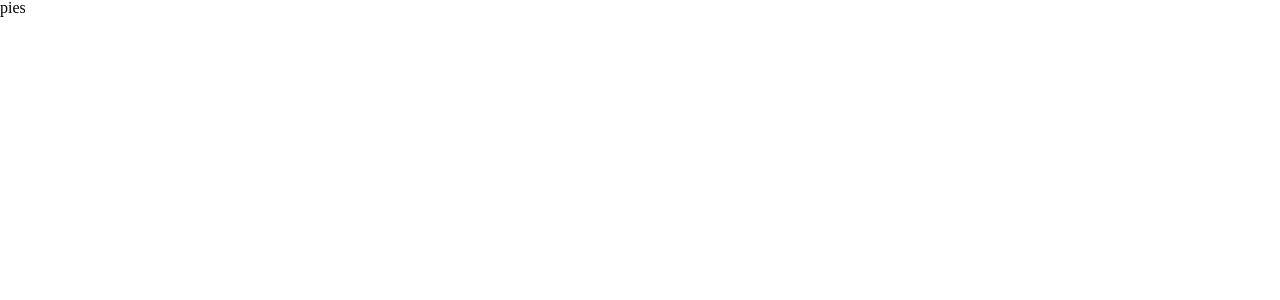
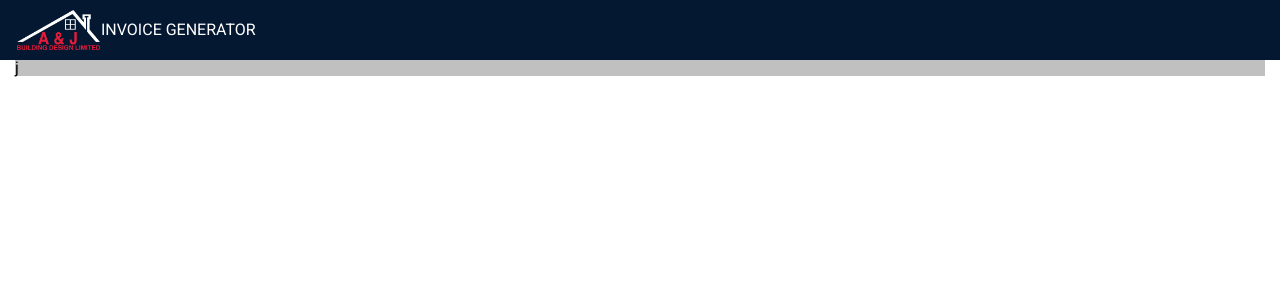
Before and after one commit to bartegs/AJ-INVOICE, a React app: page / in a window 1280 px wide. Shown: the top 300 px of the page. Built offline with nearby package versions, Linux system fonts and the light colour scheme.

Commit message:
AJI-2 Add Navbar

```diff
--- a/package.json
+++ b/package.json
@@ -14,8 +14,7 @@
     "lint:scss:fix": "stylelint src/**/*.scss --fix",
     "lint": "run-p lint:ts lint:scss",
     "lint:fix": "run-p lint:ts:fix lint:scss:fix",
-    "check-types": "tsc -p tsconfig.json --noEmit",
-    "prepare": "husky install"
+    "check-types": "tsc -p tsconfig.json --noEmit"
   },
   "keywords": [],
   "author": "bartegs",
@@ -40,18 +39,21 @@
     "file-loader": "^6.2.0",
     "html-webpack-plugin": "^5.5.0",
     "husky": "^7.0.4",
+    "node-sass": "^7.0.1",
     "npm-run-all": "^4.1.5",
     "postcss-scss": "^4.0.3",
     "prettier": "^2.6.2",
     "resolve-url-loader": "^5.0.0",
     "sass": "^1.50.0",
     "sass-loader": "^12.6.0",
+    "sass-resources-loader": "^2.2.5",
     "style-loader": "^3.3.1",
     "stylelint": "^14.6.1",
     "stylelint-config-standard": "^25.0.0",
     "stylelint-scss": "^4.2.0",
     "ts-loader": "^9.2.8",
     "typescript": "^4.6.3",
+    "url-loader": "^4.1.1",
     "webpack": "^5.72.0",
     "webpack-cli": "^4.9.2",
     "webpack-dev-middleware": "^5.3.1",
--- a/src/components/App.tsx
+++ b/src/components/App.tsx
@@ -1,9 +1,16 @@
 import React from "react";
+
+import Navbar from "./Navbar";
 
 export default function App(): JSX.Element {
   return (
-    <main className="content">
-      <p>pies</p>
-    </main>
+    <>
+      <Navbar></Navbar>
+      <main className="container">
+        <div className="content" style={{ background: "silver" }}>
+          j
+        </div>
+      </main>
+    </>
   );
 }
--- /dev/null
+++ b/src/components/Logo.tsx
@@ -0,0 +1,5 @@
+import React from "react";
+
+export default function Logo(): JSX.Element {
+  return <div className="logo" />;
+}
--- /dev/null
+++ b/src/components/Navbar.tsx
@@ -0,0 +1,15 @@
+import React from "react";
+import Logo from "./Logo";
+
+export default function Navbar(): JSX.Element {
+  return (
+    <nav className="container navbar">
+      <div className="content navbar">
+        <a className="navbar__logo" href="https://ajbuildingdesign.co.uk/">
+          <Logo />
+        </a>
+        <a href="/">INVOICE GENERATOR</a>
+      </div>
+    </nav>
+  );
+}
--- a/src/scss/_text.scss
+++ b/src/scss/_text.scss
@@ -1,3 +1,5 @@
+@import url("https://fonts.googleapis.com/css2?family=Roboto:wght@300;400;700&display=swap");
+
 $text-10: 10px;
 $text-12: 12px;
 $text-14: 14px;
--- a/src/scss/_variables.scss
+++ b/src/scss/_variables.scss
@@ -1,3 +1,38 @@
-$content-width-sm: 290px;
+$screen-xsm: 320px;
+$screen-sm: 360px;
+$screen-md: 768px;
+$screen-lg: 1366px;
+
+$content-width-xsm: 290px;
+$content-width-sm: 340px;
 $content-width-md: 728px;
 $content-width-lg: 1300px;
+
+$logo-sm-x: 86px;
+$logo-sm-y: 40px;
+$logo-lg-x: 127px;
+$logo-lg-y: 60px;
+
+$blue: #041831;
+$red: #e41c3a;
+$black: #000;
+$white: #fff;
+
+$spacing-x1: 5px;
+$spacing-x2: 10px;
+$spacing-x3: 15px;
+$spacing-x4: 20px;
+$spacing-x5: 25px;
+$spacing-x6: 30px;
+$spacing-x7: 35px;
+$spacing-x8: 40px;
+$spacing-x9: 45px;
+$spacing-x10: 50px;
+$spacing-x11: 55px;
+$spacing-x12: 60px;
+$spacing-x13: 65px;
+$spacing-x14: 70px;
+$spacing-x15: 75px;
+$spacing-x16: 80px;
+$spacing-x17: 85px;
+$spacing-x18: 90px;
--- /dev/null
+++ b/src/scss/components/_Logo.scss
@@ -0,0 +1,8 @@
+.logo {
+  background: url("../../assets/logo-transparent.png");
+  background-position: center;
+  background-repeat: no-repeat;
+  background-size: contain;
+  height: 100%;
+  width: 100%;
+}
--- /dev/null
+++ b/src/scss/components/_Navbar.scss
@@ -0,0 +1,48 @@
+.navbar {
+  display: flex;
+  align-items: center;
+  background-color: $blue;
+  color: $white;
+  height: 60px;
+  font-size: $text-16;
+  z-index: 1;
+
+  @media (min-width: $screen-lg) {
+    height: 100px;
+  }
+
+  &::after {
+    content: "";
+    background-color: $blue;
+    width: 100%;
+    height: 60px;
+    position: absolute;
+    left: 0;
+    z-index: -1;
+
+    @media (min-width: $screen-lg) {
+      height: 100px;
+    }
+  }
+
+  &__container {
+    width: $content-width-sm;
+
+    @media (min-width: $screen-lg) {
+      width: $content-width-lg;
+    }
+  }
+
+  &__logo {
+    display: inline-block;
+    height: $logo-sm-y;
+    width: $logo-sm-x;
+    // margin: $spacing-x3 0;
+
+    @media (min-width: $screen-lg) {
+      height: $logo-lg-y;
+      width: $logo-lg-x;
+      // margin: $spacing-x4 0;
+    }
+  }
+}
--- a/src/scss/components/index.scss
+++ b/src/scss/components/index.scss
@@ -1 +1,2 @@
-//import components
+@import "./Navbar";
+@import "./Logo";
--- a/src/scss/index.scss
+++ b/src/scss/index.scss
@@ -1,7 +1,29 @@
 @import "./reset";
 @import "./variables";
+@import "./text";
 @import "./utils";
-@import "./text";
-@import "./components";
+@import "./components/";
 
-// body {color: blue}
+#root {
+  width: 100vw;
+}
+
+body {
+  font-family: Roboto, Arial, Helvetica, sans-serif;
+}
+
+.container {
+  width: 100vw;
+  display: flex;
+  justify-content: center;
+}
+
+.content {
+  min-width: $content-width-xsm;
+  margin: 0 15px;
+  width: 100%;
+
+  @media (min-width: $screen-lg) {
+    width: $content-width-lg;
+  }
+}
--- a/webpack.common.js
+++ b/webpack.common.js
@@ -18,14 +18,13 @@ module.exports = {
       },
 
       {
-        test: /\.s[ac]ss$/i,
+        test: /\.scss$/i,
         use: [
           "style-loader",
           {
             loader: "css-loader",
             options: {
               sourceMap: true,
-              modules: true,
             },
           },
           {
@@ -38,18 +37,23 @@ module.exports = {
             loader: "sass-loader",
             options: {
               sourceMap: true,
+              // additionalData: '@import "./src/scss/index";',
             },
           },
         ],
       },
 
       {
-        test: /\.(png|jpe?g|gif|svg|ico)$/i,
-        use: [
-          {
-            loader: "file-loader",
-          },
-        ],
+        test: /\.(jpe?g|png|gif|svg|ico)$/i,
+        type: "asset/resource",
+        // use: [
+        //   {
+        //     loader: "file-loader",
+        //     options: {
+        //       name: "[name].[ext]",
+        //     },
+        //   },
+        // ],
       },
     ],
   },
```
Also changed, not shown: .eslintrc.json, src/assets/logo-transparent.png (added), 1 other file (tests, documents, lock files or other folders).
